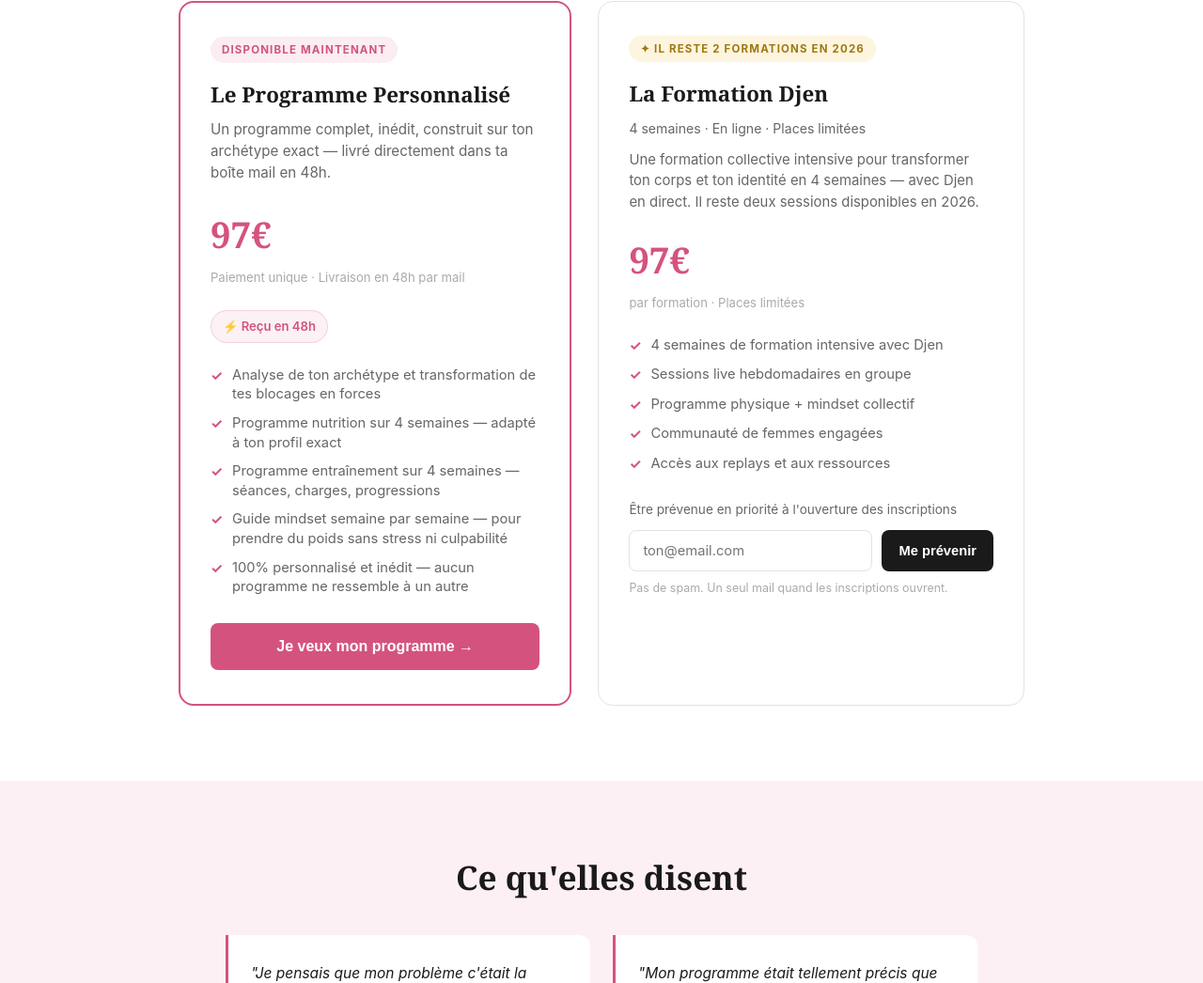
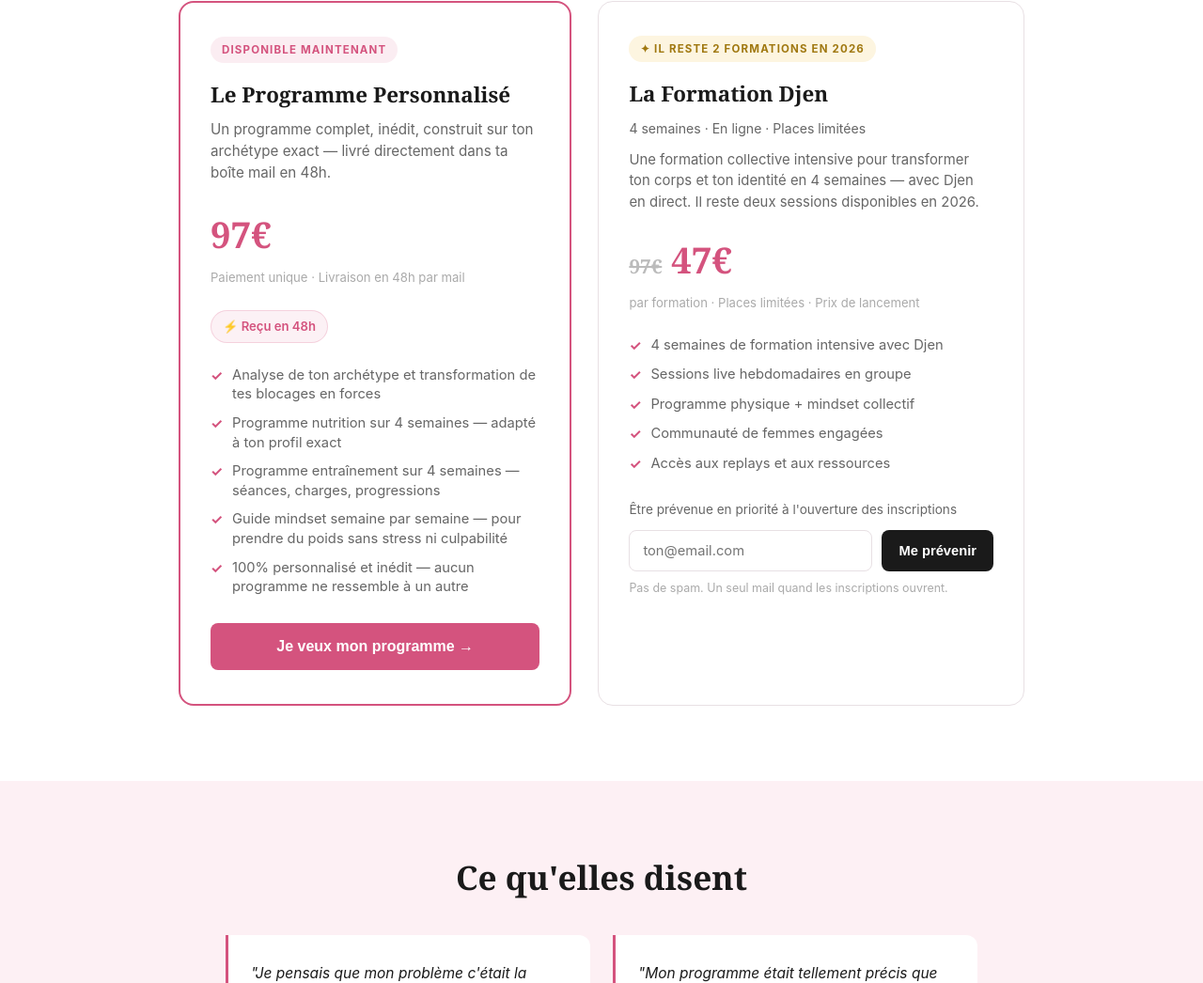
Before and after one commit to Djeendmb/lamethodedjen, a website: page index.html in a window 1280 px wide. Shown: the part 3870-4916 px from the top of the page at 94% size. Drawn offline with Linux system fonts and the light colour scheme.

Commit message:
Prix formation — 97€ barré + 47€ promo

```diff
--- a/index.html
+++ b/index.html
@@ -1231,8 +1231,10 @@
           <div class="offre-name">La Formation Djen</div>
           <div class="offre-tagline" style="color:var(--text-light);font-size:0.88rem;margin-bottom:12px;">4 semaines · En ligne · Places limitées</div>
           <p style="font-size:0.93rem;color:var(--text-light);margin-bottom:20px;line-height:1.5;">Une formation collective intensive pour transformer ton corps et ton identité en 4 semaines — avec Djen en direct. Il reste deux sessions disponibles en 2026.</p>
-          <div class="offre-price">97€</div>
-          <div class="offre-price-note">par formation · Places limitées</div>
+          <div class="offre-price">
+            <span style="text-decoration:line-through;font-size:1.3rem;color:#bbb;font-family:Georgia,serif;margin-right:10px;">97€</span>47€
+          </div>
+          <div class="offre-price-note">par formation · Places limitées · Prix de lancement</div>
           <ul class="offre-features">
             <li>4 semaines de formation intensive avec Djen</li>
             <li>Sessions live hebdomadaires en groupe</li>
```
